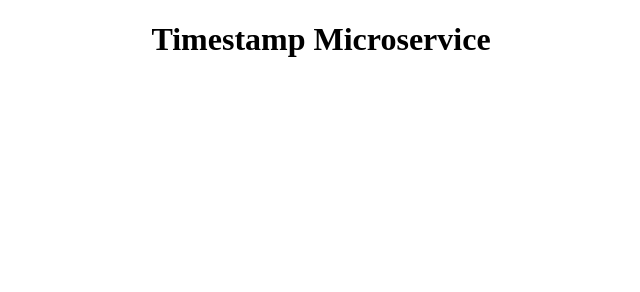
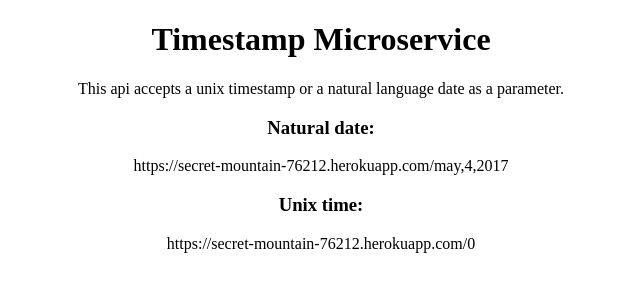
Before and after one commit to lesteven/timestamp, a website: page public/index.html in a window 1280 px wide. Shown: the whole page, without its empty margins (319-959 px from the left). Drawn offline with Linux system fonts and the light colour scheme.

Commit message:
add description

```diff
--- a/public/index.html
+++ b/public/index.html
@@ -6,5 +6,11 @@
 </head>
 <body>
 	<h1>Timestamp Microservice</h1>
+	<p>This api accepts a unix timestamp
+	or a natural language date as a parameter.</p>
+	<h3>Natural date: </h3>
+	<p>https://secret-mountain-76212.herokuapp.com/may,4,2017</p>
+	<h3>Unix time: </h3>
+	<p>https://secret-mountain-76212.herokuapp.com/0</p>
 </body>
 </html>
```
